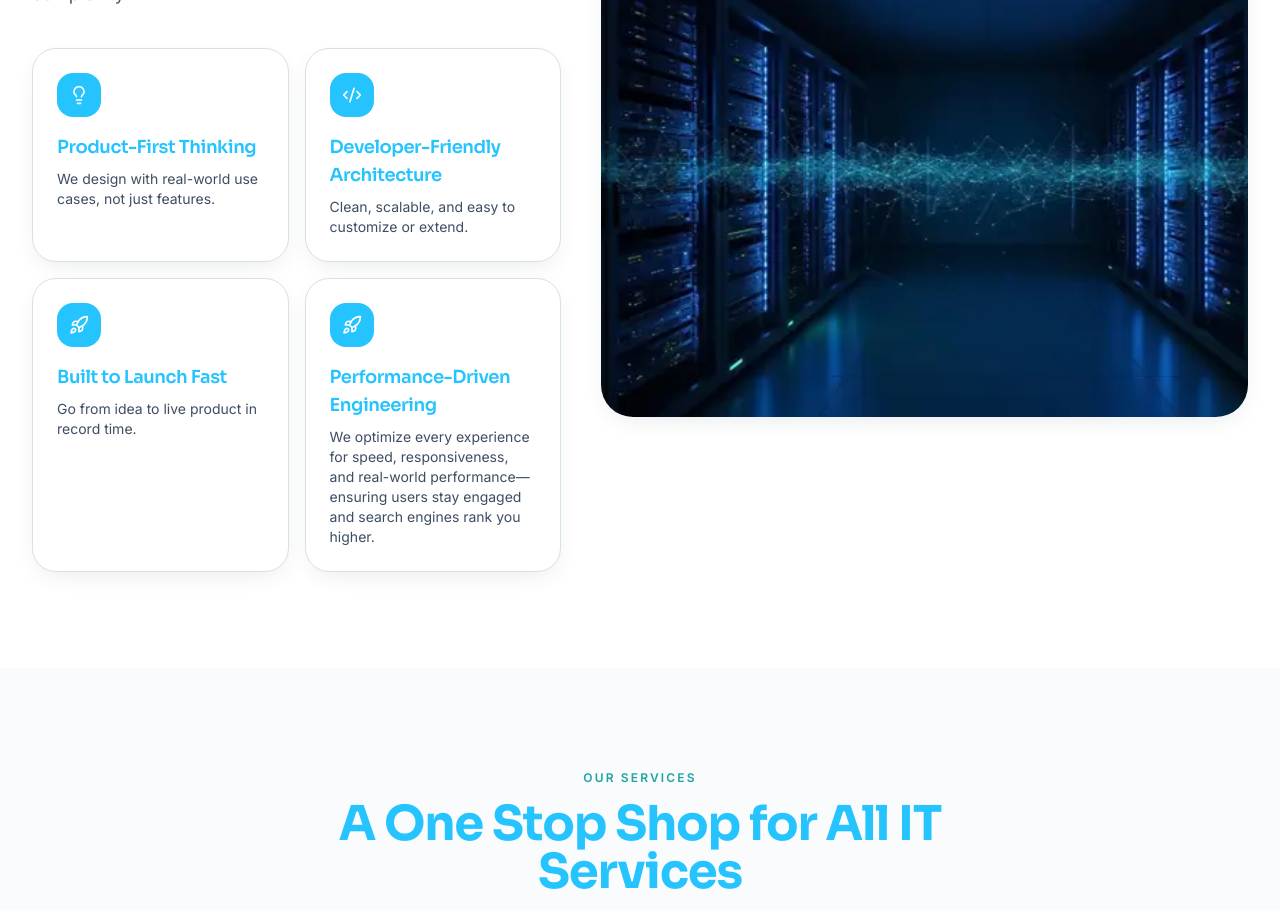
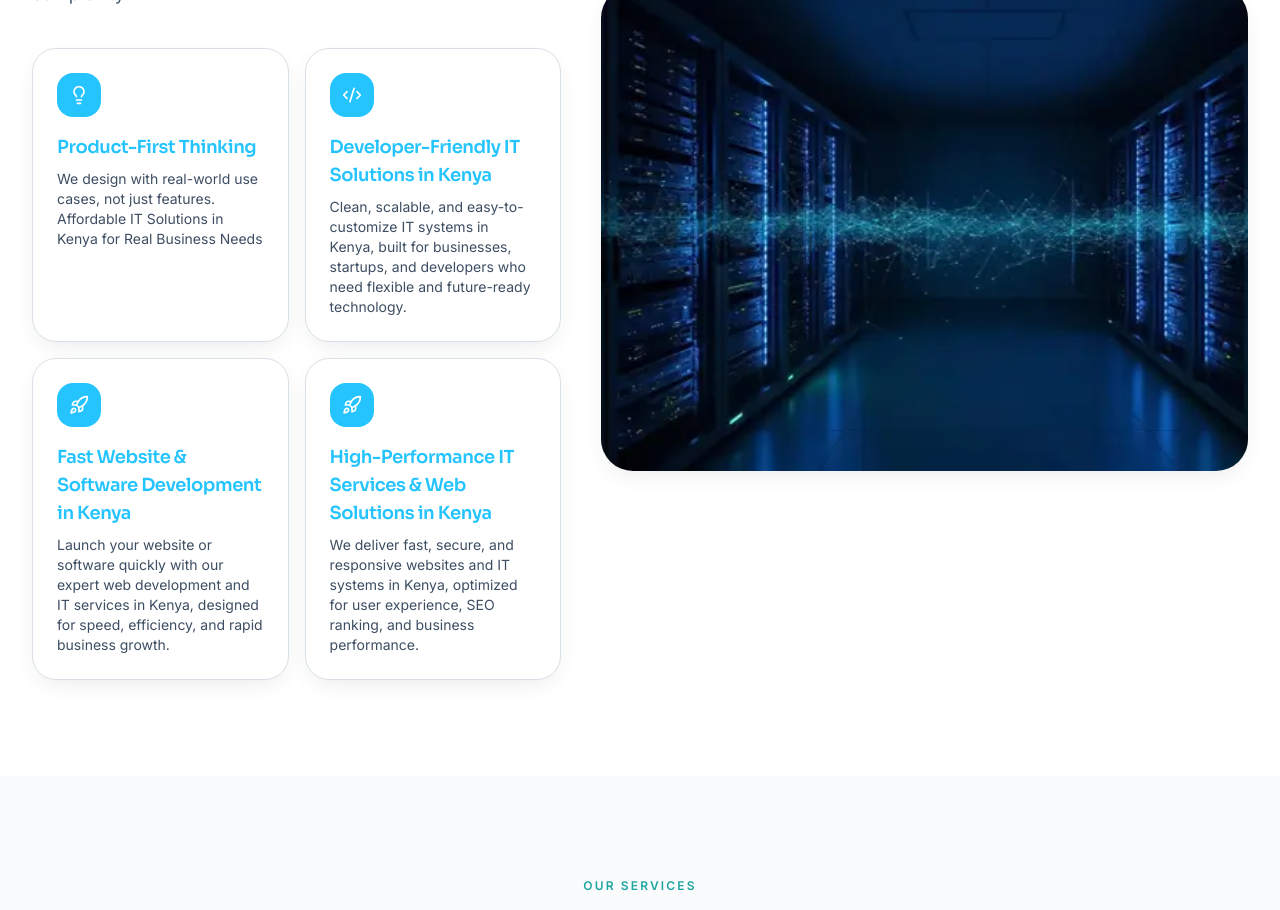
Before and after one commit to Bogita588/Kasitech-Solutions-Limited-Website, a React (Vite) app: page / in a window 1280 px wide. Shown: the part 1840-2750 px from the top of the page. Built offline with nearby package versions, Linux system fonts and the light colour scheme.

Commit message:
made changes

```diff
--- a/src/pages/Index.tsx
+++ b/src/pages/Index.tsx
@@ -239,33 +239,34 @@ laptops and servers Kenya, office IT setup Kenya"
                   <h3 className="mt-4 text-lg font-semibold text-primary">Product-First Thinking</h3>
                   <p className="mt-2 text-sm text-foreground/80">
                     We design with real-world use cases, not just features.
+                    Affordable IT Solutions in Kenya for Real Business Needs
                   </p>
                 </div>
                 <div className="rounded-3xl border border-border bg-card p-6 shadow-card">
                   <div className="inline-flex h-11 w-11 items-center justify-center rounded-2xl bg-primary text-primary-foreground">
                     <Code2 className="w-5 h-5" />
                   </div>
-                  <h3 className="mt-4 text-lg font-semibold text-primary">Developer-Friendly Architecture</h3>
+                  <h3 className="mt-4 text-lg font-semibold text-primary">Developer-Friendly IT Solutions in Kenya</h3>
                   <p className="mt-2 text-sm text-foreground/80">
-                    Clean, scalable, and easy to customize or extend.
+                    Clean, scalable, and easy-to-customize IT systems in Kenya, built for businesses, startups, and developers who need flexible and future-ready technology.
                   </p>
                 </div>
                 <div className="rounded-3xl border border-border bg-card p-6 shadow-card">
                   <div className="inline-flex h-11 w-11 items-center justify-center rounded-2xl bg-primary text-primary-foreground">
                     <Rocket className="w-5 h-5" />
                   </div>
-                  <h3 className="mt-4 text-lg font-semibold text-primary">Built to Launch Fast</h3>
+                  <h3 className="mt-4 text-lg font-semibold text-primary">Fast Website & Software Development in Kenya</h3>
                   <p className="mt-2 text-sm text-foreground/80">
-                    Go from idea to live product in record time.
+                    Launch your website or software quickly with our expert web development and IT services in Kenya, designed for speed, efficiency, and rapid business growth.
                   </p>
                 </div>
                 <div className="rounded-3xl border border-border bg-card p-6 shadow-card">
                   <div className="inline-flex h-11 w-11 items-center justify-center rounded-2xl bg-primary text-primary-foreground">
                     <Rocket className="w-5 h-5" />
                   </div>
-                  <h3 className="mt-4 text-lg font-semibold text-primary">Performance-Driven Engineering</h3>
+                  <h3 className="mt-4 text-lg font-semibold text-primary">High-Performance IT Services & Web Solutions in Kenya</h3>
                   <p className="mt-2 text-sm text-foreground/80">
-                    We optimize every experience for speed, responsiveness, and real-world performance—ensuring users stay engaged and search engines rank you higher.
+                    We deliver fast, secure, and responsive websites and IT systems in Kenya, optimized for user experience, SEO ranking, and business performance.
                   </p>
                 </div>
               </div>
```
